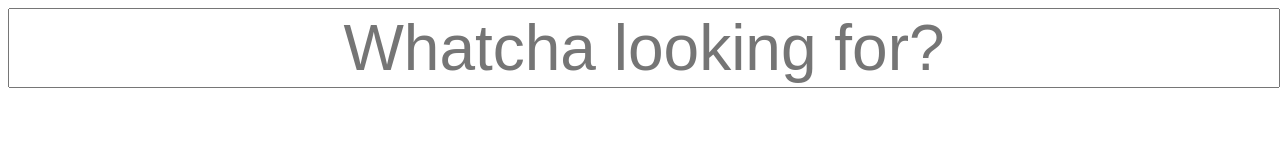
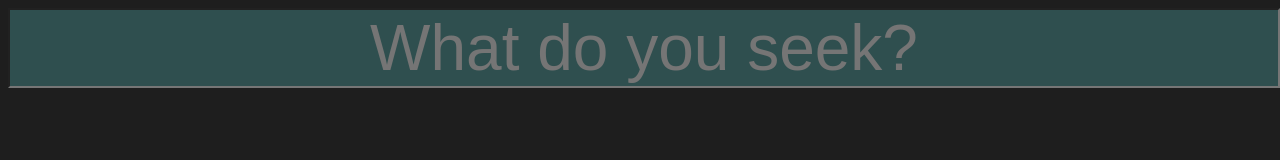
Before and after one commit to jamurguia91/Gify_Slider_Api, a plain HTML site: page index.html in a window 1280 px wide. Drawn offline with nearby package versions, Linux system fonts and the light colour scheme.

Commit message:
personalizing
changed API key and did some styling changing

```diff
--- a/index.html
+++ b/index.html
@@ -31,7 +31,7 @@
 
   <!-- Search -->
   <form action="#">
-    <input class="search-input" placeholder="Whatcha looking for?">
+    <input class="search-input" placeholder="What do you seek?">
   </form>
 
   <!-- Container for Gifs (videos)   -->
--- a/script.js
+++ b/script.js
@@ -1,8 +1,8 @@
 /*** Variables ***/
 // API Key
-const API_KEY = 'vRgpxNRNKxyIlc1sk9lEifd6kDJZDK57';
+const API_KEY = 'PeHq7nutMojzQ3zpHHf9eTtroz6ivN2j';
 // limit
-const limit = 25;
+const limit = 10;
 // Get `input`
 const inputField = document.querySelector('.search-input');
 // Initialize or Default search query
--- a/style.css
+++ b/style.css
@@ -1,5 +1,6 @@
 body {
   font-family: "Open Sans", sans-serif;
+  background-color: #1e1e1e;
 }
 
 input {
@@ -23,9 +24,18 @@ input {
 /* https://unpkg.com/swiper@8/swiper-bundle.min.css */
 
 .swiper {
-  background: red;
+  background: #1e1e1e;
 }
 
 .swiper-wrapper {
   background: green;
 }
+
+.search-input {
+  background-color: darkslategray;
+}
+
+input.search-input {
+  /* the blinking line for text */
+  color: beige;
+}
```
